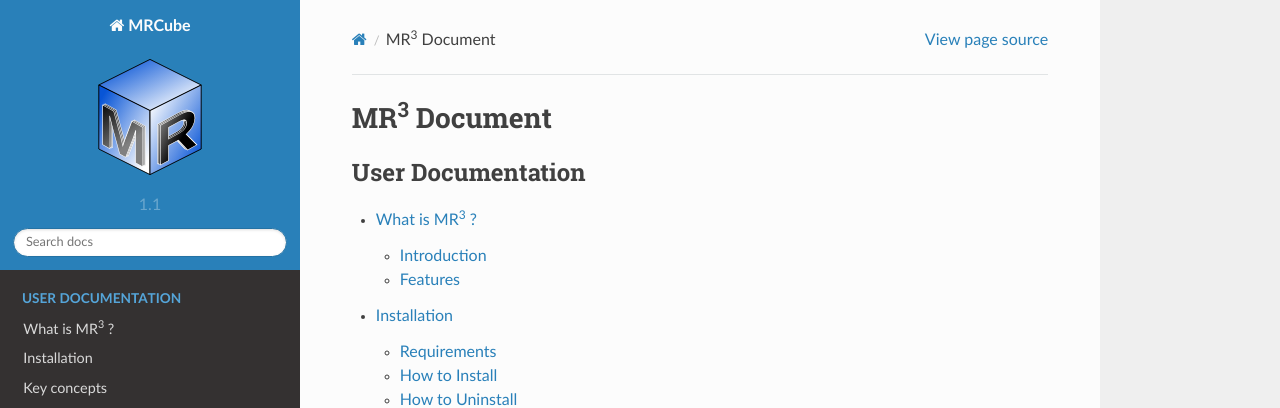
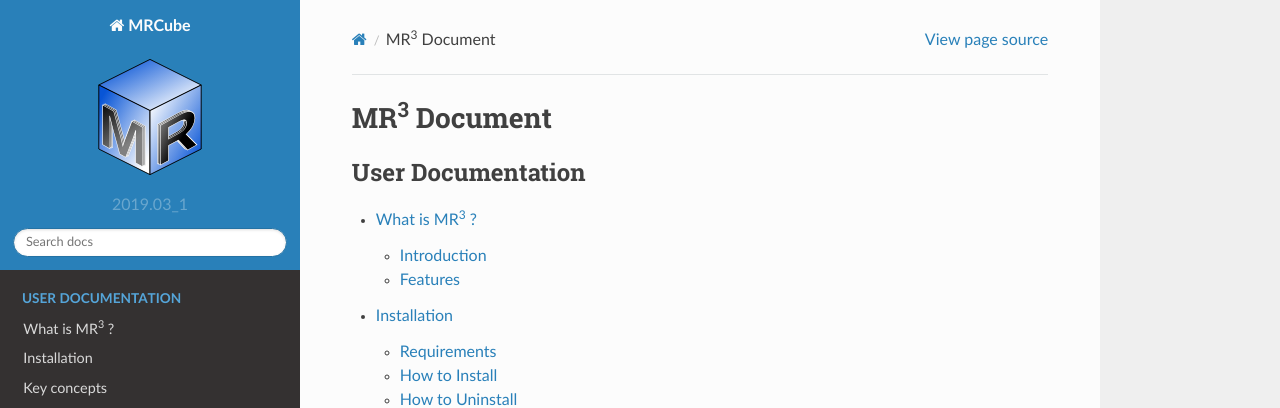
Before and after one commit to mr-3/mrcube-en-docs, a Sphinx documentation site: the page built from docs/source/index.rst, in a window 1280 px wide. Shown: the top 408 px of the page. Built offline with Sphinx 7.4.7 and the Read the Docs theme 2.0.0, drawn with Linux system fonts in a browser that asks for light colours.

Commit message:
fix version

```diff
--- a/docs/source/conf.py
+++ b/docs/source/conf.py
@@ -63,9 +63,9 @@ author = u'Takeshi Morita'
 # built documents.
 #
 # The short X.Y version.
-version = u'1.1'
+version = u'2019.03_1'
 # The full version, including alpha/beta/rc tags.
-release = u'1.1'
+release = u'2019.03_1'
 
 # The language for content autogenerated by Sphinx. Refer to documentation
 # for a list of supported languages.
```
